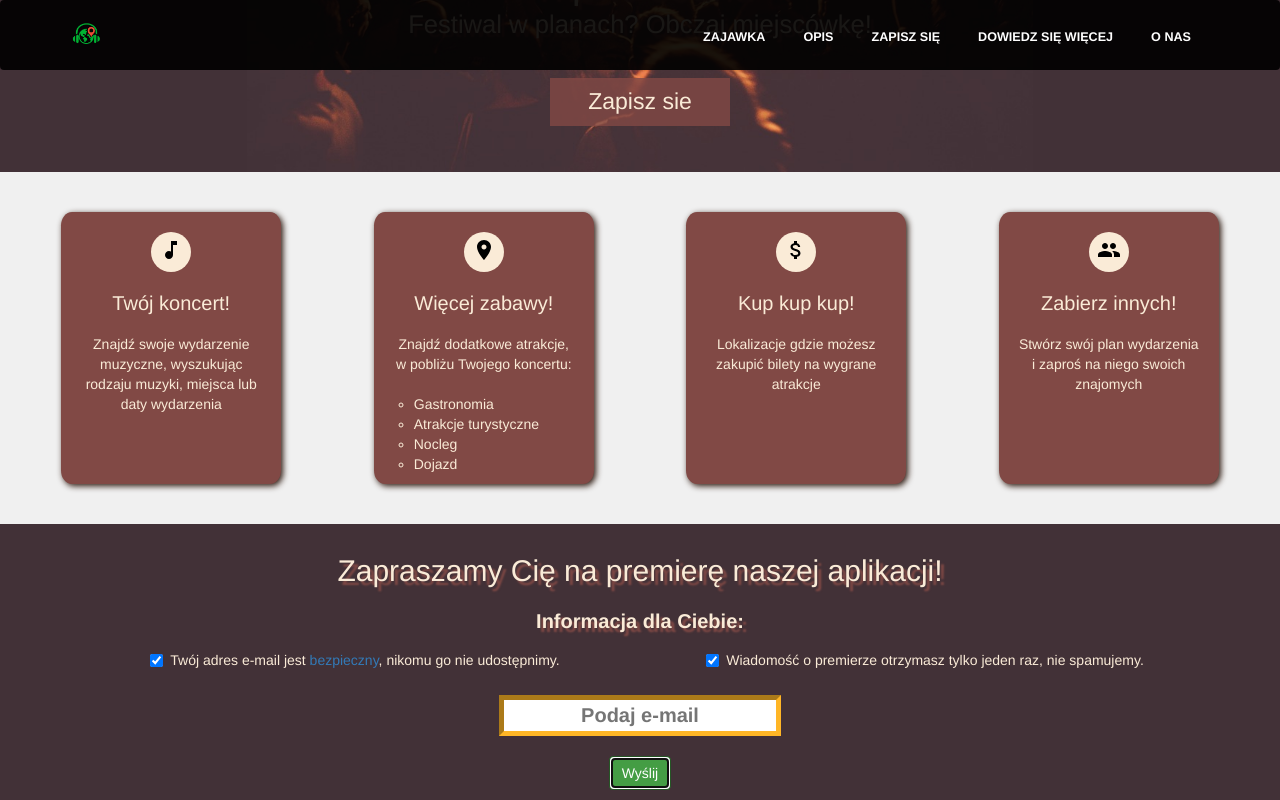
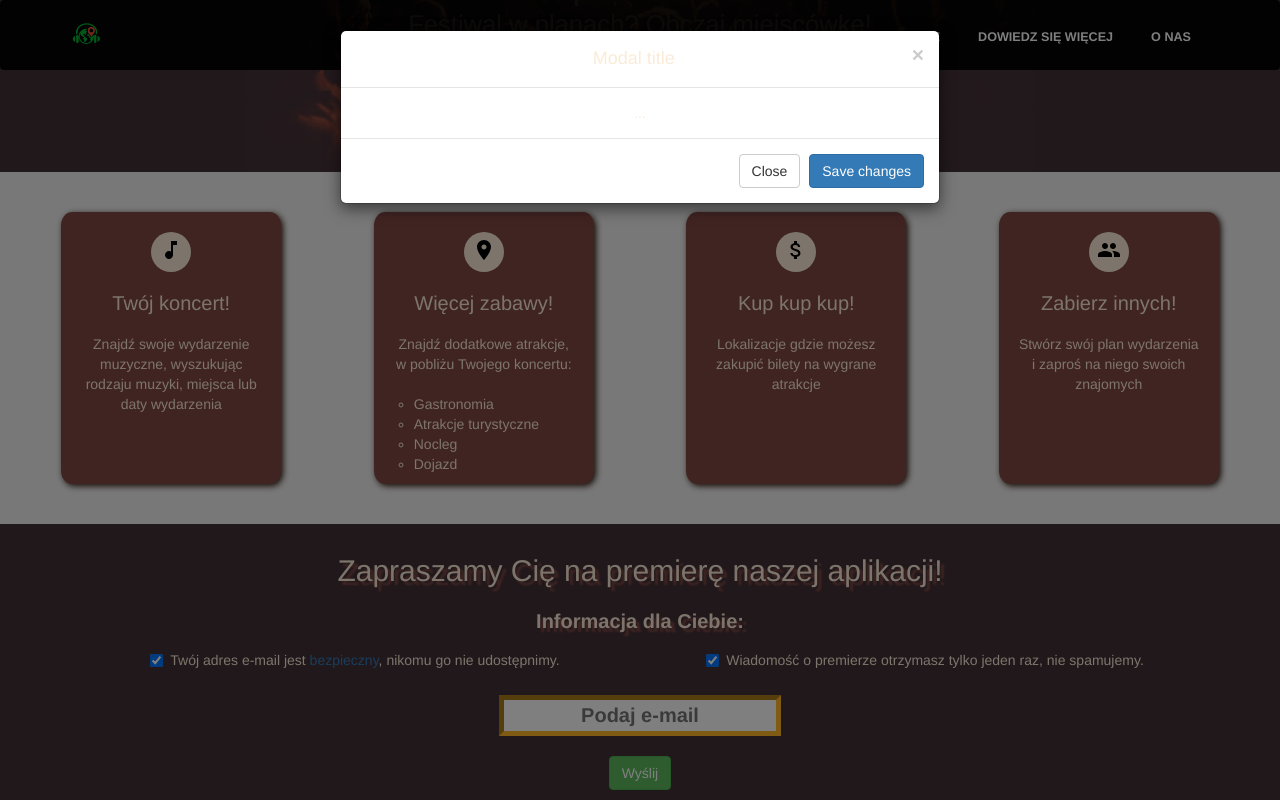
Before and after one commit to infoshareacademy/jfdd6-kod80, a plain HTML site: page index.html in a window 1280 px wide. Both pictures are taken after a click on the button "Wyślij". Shown: the part 352-1152 px from the top of the page. Drawn offline with nearby package versions, Linux system fonts and the light colour scheme; files that its build step writes are made by us from their sources.

Commit message:
Added popup window for the game

```diff
--- a/index.html
+++ b/index.html
@@ -204,8 +204,34 @@
         </div>
       </form>
 
+
       <div class="col-xs-12">
-        <button class="btn btn-success">Wyślij</button>
+        <!-- Button trigger modal -->
+        <button type="button" class="btn btn-success" data-toggle="modal" data-target="#myModal">
+          Wyślij
+        </button>
+
+        <!-- Modal -->
+        <div class="modal fade" id="myModal" tabindex="-1" role="dialog" aria-labelledby="myModalLabel">
+          <div class="modal-dialog" role="document">
+            <div class="modal-content">
+              <div class="modal-header">
+                <button type="button" class="close" data-dismiss="modal" aria-label="Close"><span aria-hidden="true">&times;</span></button>
+                <h4 class="modal-title" id="myModalLabel">Modal title</h4>
+              </div>
+              <div class="modal-body">
+                ...
+              </div>
+              <div class="modal-footer">
+                <button type="button" class="btn btn-default" data-dismiss="modal">Close</button>
+                <button type="button" class="btn btn-primary">Save changes</button>
+              </div>
+            </div>
+          </div>
+        </div>
+
+
+
       </div>
     </div>
   </section>
```
